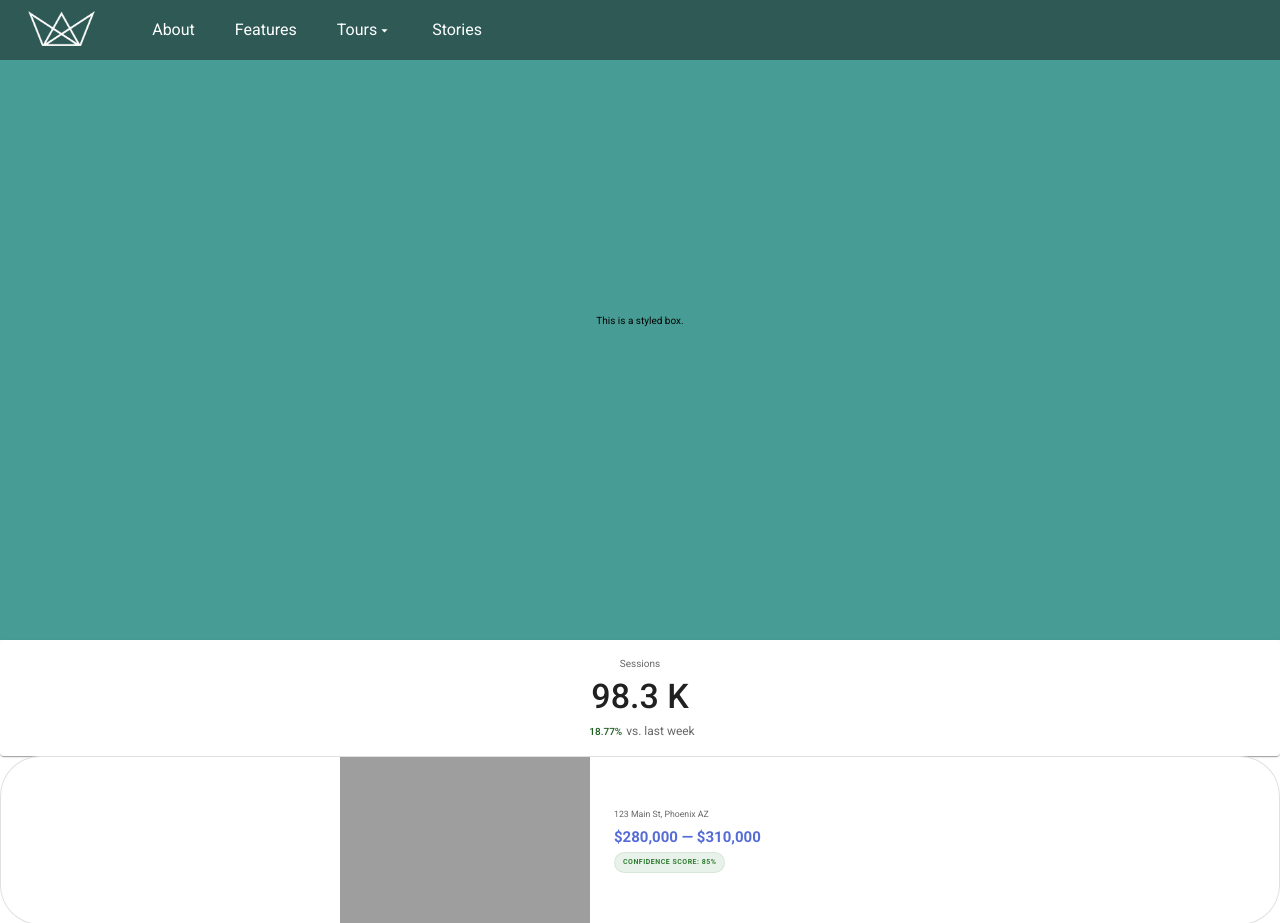
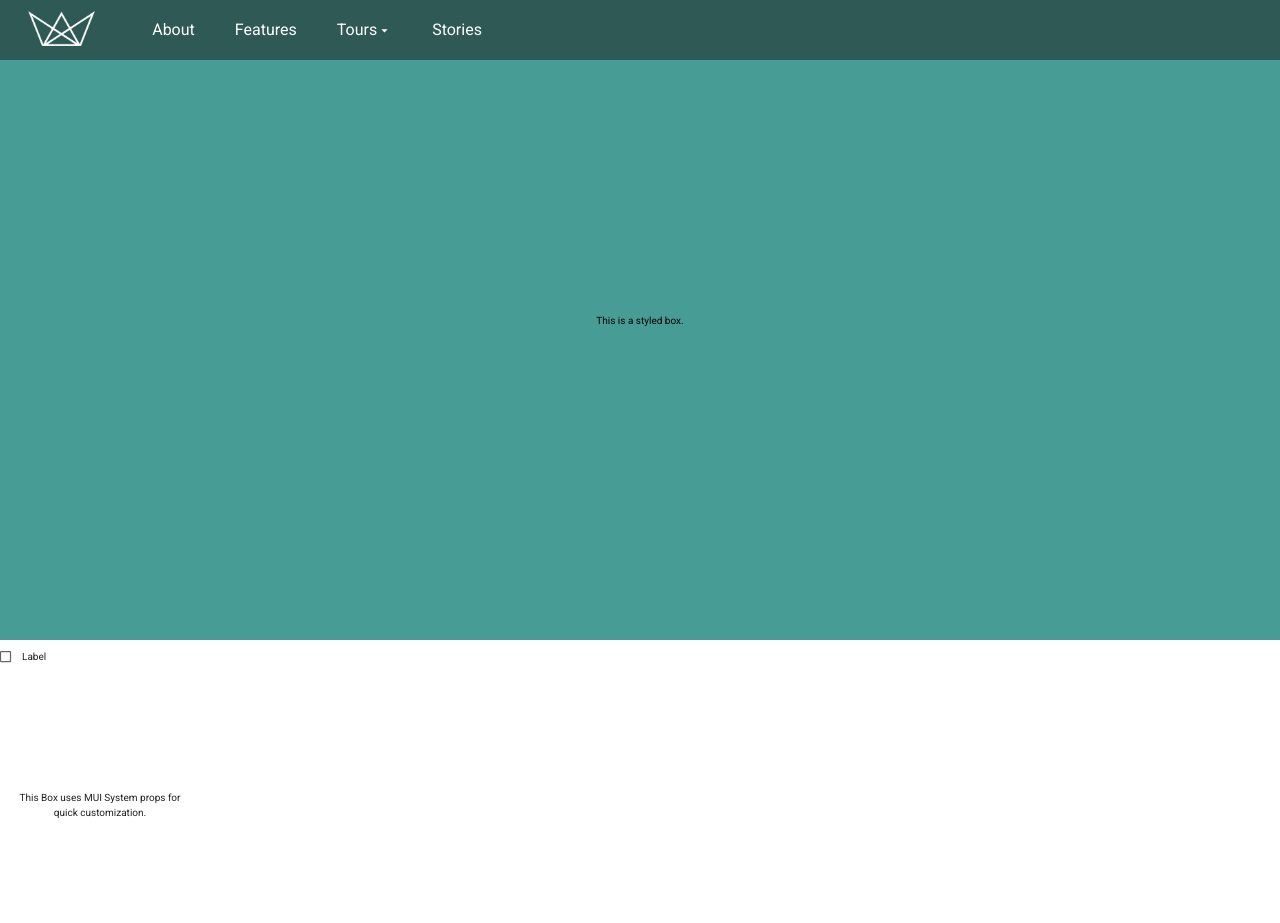
Before and after one commit to abindra-shk/MUI-PROJECT, a React (Vite) app: page / in a window 1280 px wide. Shown: the top 923 px of the page. Built offline with nearby package versions, Linux system fonts and the light colour scheme; grey boxes are pictures that could not be loaded.

Commit message:
Lesson learned.

```diff
--- a/src/App.css
+++ b/src/App.css
@@ -39,3 +39,7 @@
 .read-the-docs {
   color: #888;
 }
+
+.menu-toggle:checked + .test-box {
+  background-color: red;
+}
--- a/src/assets/scss/main.scss
+++ b/src/assets/scss/main.scss
@@ -13,3 +13,7 @@
 
 @import './layout/footer';
 @import './layout/header';
+
+.menu-toggle:checked + label .test-box {
+  background-color: red;
+}
--- a/src/pages/HomePage.jsx
+++ b/src/pages/HomePage.jsx
@@ -4,6 +4,9 @@ import {
   Typography,
   createTheme,
   ThemeProvider,
+  Checkbox,
+  FormControlLabel,
+  FormGroup,
 } from '@mui/material';
 // import About from '../components/sections/About';
 // import Features from '../components/sections/Features';
@@ -12,6 +15,7 @@ import {
 // import Banner from '../components/sections/Banner';
 // import SearchAppBar from '../layout/Header';
 import Header from '../layout/Header';
+// import { useState } from 'react';
 
 const theme = createTheme();
 
@@ -26,6 +30,12 @@ theme.typography.h3 = {
 };
 
 function HomePage() {
+  // const [checked, setChecked] = useState(false);
+
+  // const handleCheckboxChange = (event) => {
+  //   setChecked(event.target.checked);
+  // };
+
   return (
     <Container maxWidth="xl" disableGutters="true">
       <Header />
@@ -42,7 +52,29 @@ function HomePage() {
       >
         This is a styled box.
       </Box>
-      <Box
+      <div>
+        <FormGroup>
+          <FormControlLabel
+            control={<Checkbox className="menu-toggle" />}
+            label="Label"
+          />
+        </FormGroup>
+        <Box
+          height={200}
+          width={200}
+          my={4}
+          display="flex"
+          alignItems="center"
+          justifyContent="center"
+          gap={4}
+          p={2}
+          className="test-box"
+        >
+          This Box uses MUI System props for quick customization.
+        </Box>
+      </div>
+
+      {/* <Box
         sx={{
           bgcolor: 'background.paper',
           boxShadow: 1,
@@ -69,7 +101,7 @@ function HomePage() {
         <Box sx={{ color: 'text.secondary', display: 'inline', fontSize: 12 }}>
           vs. last week
         </Box>
-      </Box>
+      </Box> */}
       <Box
         sx={{
           display: 'flex',
```
